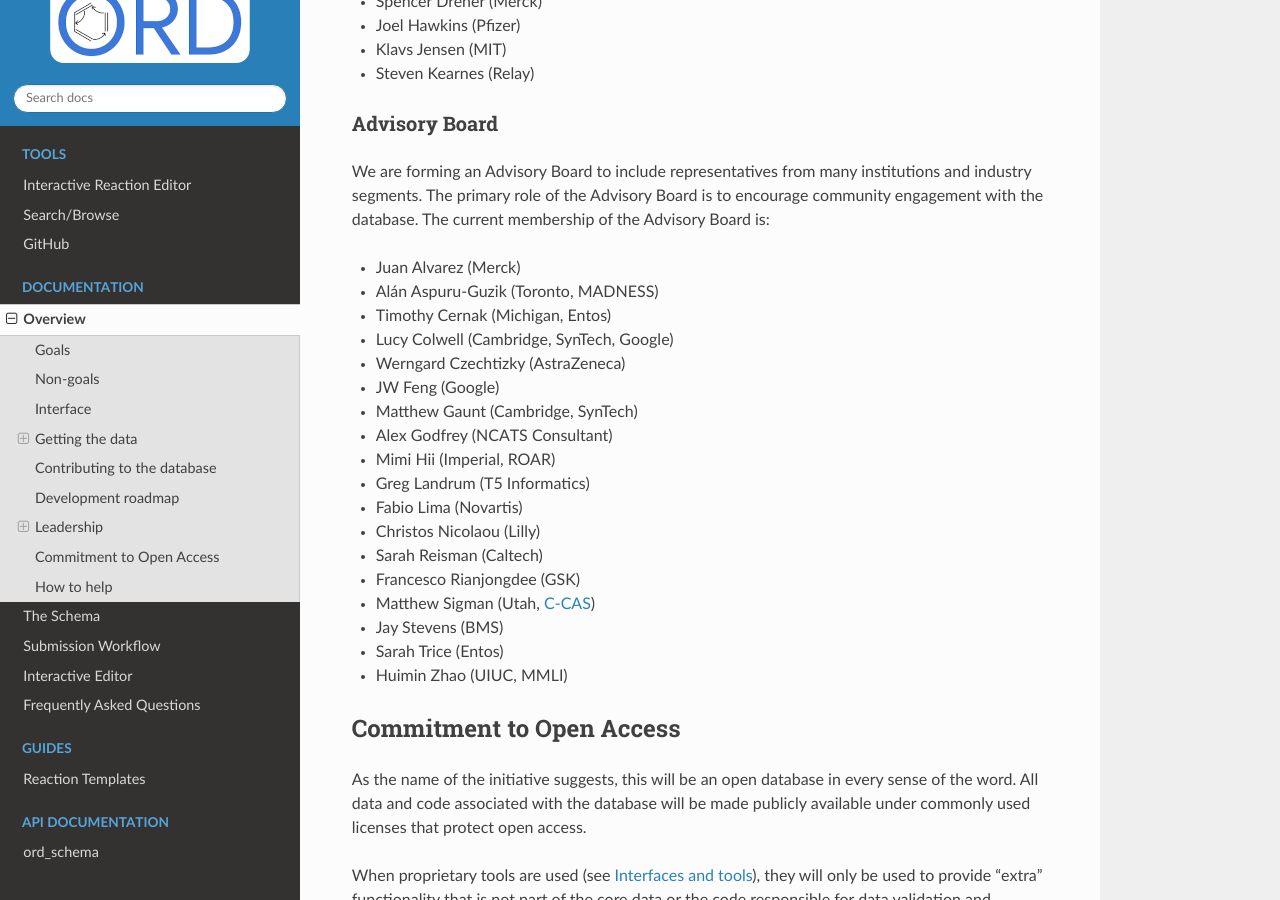
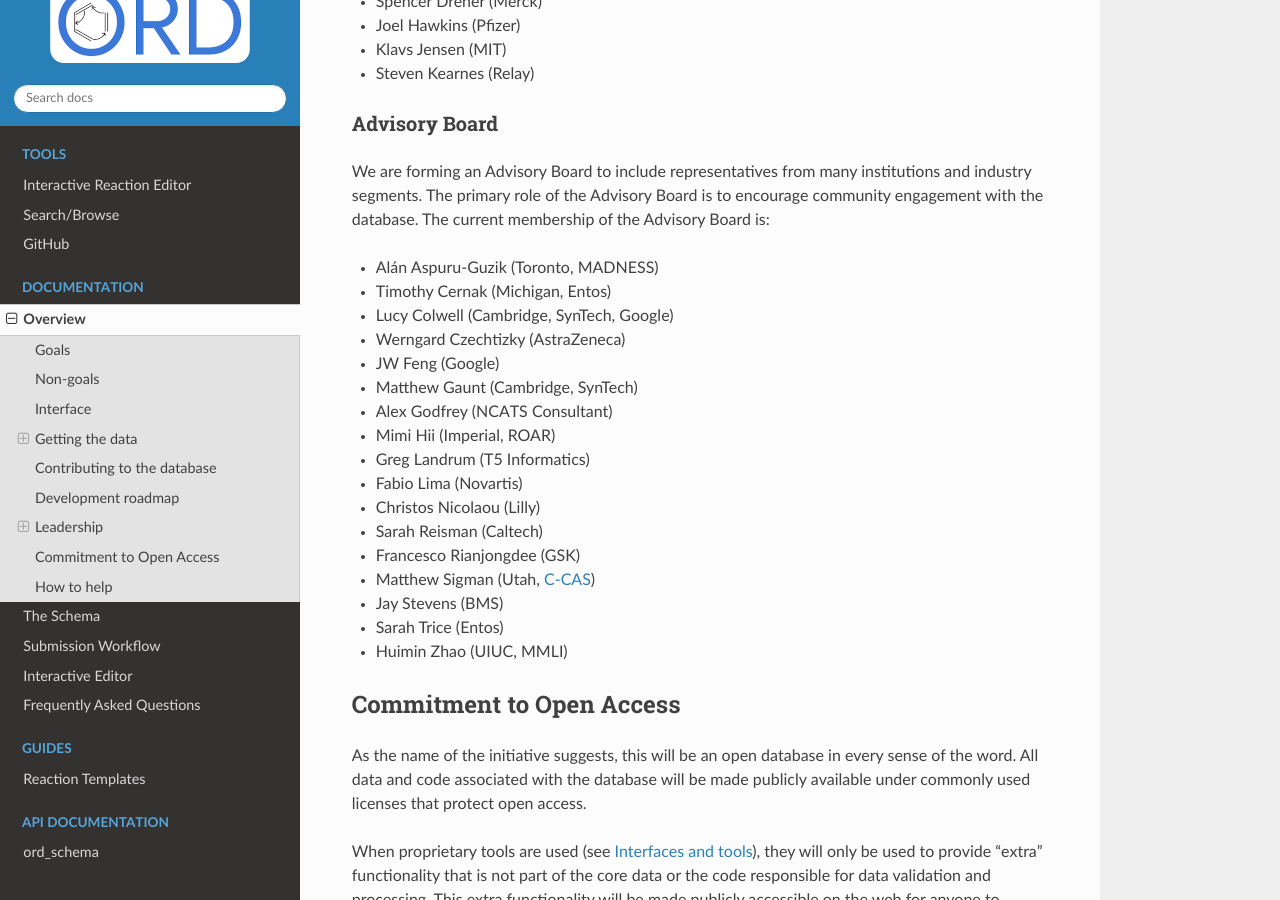
Before and after one commit to open-reaction-database/ord-schema, a Sphinx documentation site: the page built from docs/overview.rst, in a window 1280 px wide and 900 px high, scrolled down 3656 px. Built offline with Sphinx 7.4.7 and the Read the Docs theme 2.0.0, drawn with Linux system fonts in a browser that asks for light colours.

Commit message:
Update advisory board

```diff
--- a/docs/overview.rst
+++ b/docs/overview.rst
@@ -175,7 +175,6 @@ institutions and industry segments. The primary role of the Advisory Board is to
 encourage community engagement with the database. The current membership of the
 Advisory Board is:
 
-* Juan Alvarez (Merck)
 * Alán Aspuru-Guzik (Toronto, MADNESS)
 * Timothy Cernak (Michigan, Entos)
 * Lucy Colwell (Cambridge, SynTech, Google)
```
